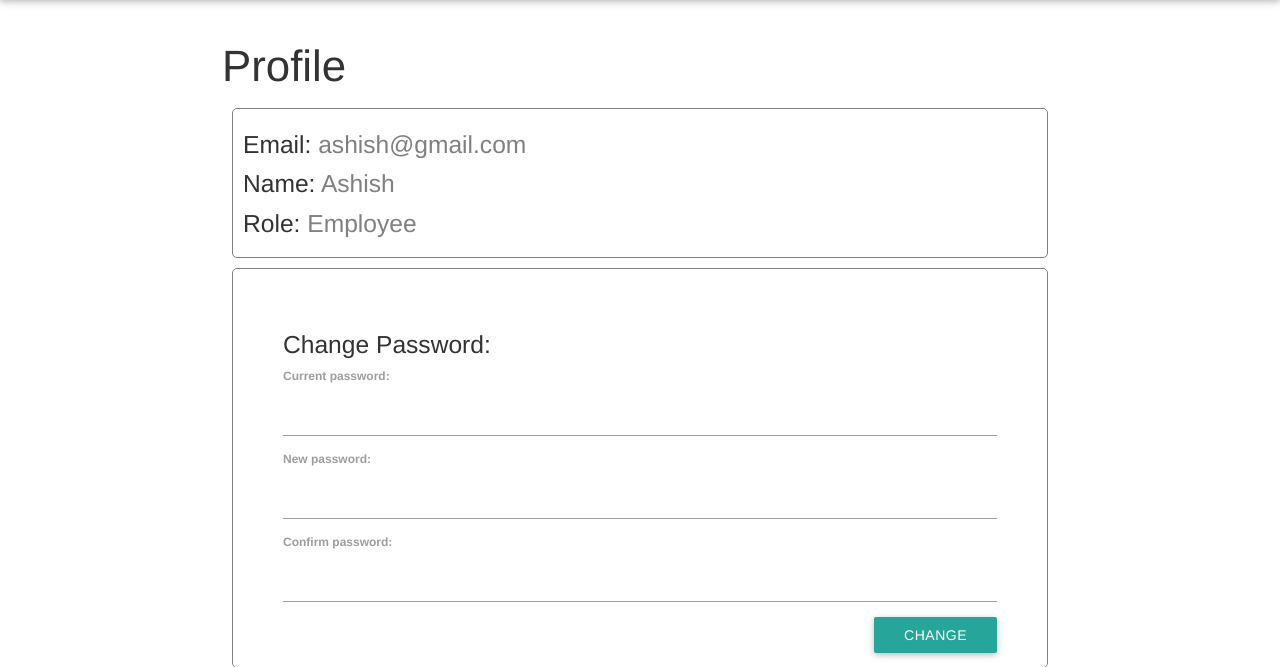
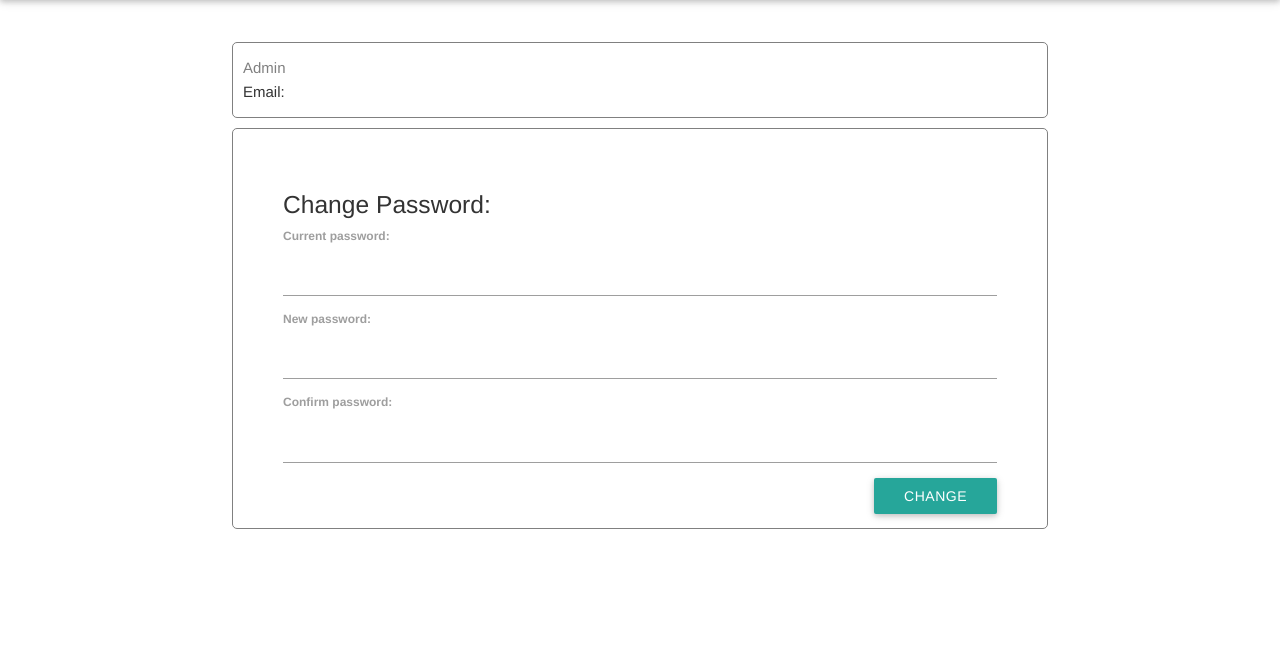
Before and after one commit to bhrigu123/GetMeThat, a Django app: page /profile/ in a window 1280 px wide. Shown: the part 52-719 px from the top of the page. Run offline with Django 3.2, Linux system fonts and the light colour scheme; a user stored in the database is signed in; data comes from the database, SQL or seed files in the repository; some libraries are stand-ins or nearby versions.

Commit message:
static files fixed, profile complete

```diff
--- a/errand/templates/errand/header.html
+++ b/errand/templates/errand/header.html
@@ -1,12 +1,13 @@
+{% load staticfiles %}
 <head>
-	<link rel="stylesheet" type="text/css" href="../../static/errand/css/bootstrap.min.css">
-	<link rel="stylesheet" href="../../static/errand/css/materialize.css">
+	<link rel="stylesheet" type="text/css" href="{% static 'errand/css/bootstrap.min.css' %}">
+	<link rel="stylesheet" href="{% static 'errand/css/materialize.css' %}">
   <link href="http://fonts.googleapis.com/icon?family=Material+Icons" rel="stylesheet">
-  <link rel="stylesheet" type="text/css" href="../../static/errand/css/custom.css">
+  <link rel="stylesheet" type="text/css" href="{% static 'errand/css/custom.css' %}">
 
-	<script src="../../static/errand/js/jquery-2.0.0.min.js"></script>
-    <script src="../../static/errand/js/bootstrap.min.js"></script>
-    <script src="../../static/errand/js/materialize.js"></script>
+	<script src="{% static 'errand/js/jquery-2.0.0.min.js' %}"></script>
+    <script src="{% static 'errand/js/bootstrap.min.js' %}"></script>
+    <script src="{% static 'errand/js/materialize.js' %}"></script>
 </head>
 
 <nav class="navbar navbar-default navbar-inverse">
@@ -37,7 +38,7 @@
           <a href="#" class="dropdown-toggle" data-toggle="dropdown" role="button" aria-haspopup="true" aria-expanded="false">Options<span class="caret"></span></a>
           <ul class="dropdown-menu">
             {% if user.myuser.role.role != "Admin" %}
-            <li><a href="#">Profile</a></li>
+            <li><a href="/profile">Profile</a></li>
             {% endif %}
             <li><a href="log_out">Log Out</a></li>
           </ul>
--- a/errand/templates/errand/profile.html
+++ b/errand/templates/errand/profile.html
@@ -5,15 +5,15 @@
 	<div class="container">
 
 			<div class="col-xs-12">
-				<h3>Profile</h3>
+				<center><h3>{{user.first_name}} {{user.last_name}}</h3></center>
 				<div class="admin-box" style="padding:10px; margin: 10px">
-					<h5>Email: <span style="color: gray">ashish@gmail.com</span></h5>
-					<h5>Name: <span style="color: gray">Ashish </span></h5>
-					<h5>Role: <span style="color: gray">Employee </span> </h5>
+					<h6><span style="color: gray">{{user.myuser.role.role}}</span> </h6>
+					<h6>Email: <span style="color: gray">{{user.email}}</span></h6>
 				</div>
 				<div class="admin-box" style="padding:50px; margin: 10px">
 					<h5>Change Password: </h5>
 					 <form method="post" action="" role="form">
+					 	{% csrf_token %}
 					 	  <div class="form-group">
 						    <label for="cu_pwd">Current password:</label>
 						    <input name="cu_pwd" type="password" class="form-control" id="cu_pwd">
@@ -32,5 +32,9 @@
 			</div>
 	</div>
 </body>
-
+<script type="text/javascript">
+	{% if msg %}
+		Materialize.toast("{{msg}}", 4000);
+	{% endif %}
+</script>
 </html>
--- a/errand/views.py
+++ b/errand/views.py
@@ -29,7 +29,7 @@ def home(request):
 		    login(request, user)
 		    return redirect('/')
 		else:
-			return HttpResponse("Invalid Credentials")
+			return render(request, 'errand/index.html', {'msg':"Invalid Credentials"})
 
 def services(request):
 	if(not request.user.is_authenticated()):
@@ -208,7 +208,7 @@ def profile(request):
 	if(request.method=="GET"):
 		if(not request.user.is_authenticated()):
 			return redirect('/')
-		return render(request, 'errand/profile.html')
+		return render(request, 'errand/profile.html', {})
 	elif(request.method=="POST"):
 		username = request.user.username
 		currentPassword = request.POST.get('cu_pwd')
@@ -225,10 +225,10 @@ def profile(request):
 		    	print user
 		    	user.set_password(password)
 		    	user.save()
-		    	return redirect('/profile/')
+		    	return render(request, 'errand/profile.html', {'msg':'Password Changed'})
 		    else:
 		    	print "new passwords dont match"
-		    	return redirect('/profile/', {'Error':'True'})
+		    	return render(request, 'errand/profile.html', {'msg':'Passwords do not matched'})
 		else:
 			print "current password dont match"
-			return redirect('/profile/', {'Error':'True'})
+		    	return render(request, 'errand/profile.html', {'msg':'Invalid Current Password'})
```
Also changed, not shown: errand/templates/errand/index.html (+19 -3 lines).
